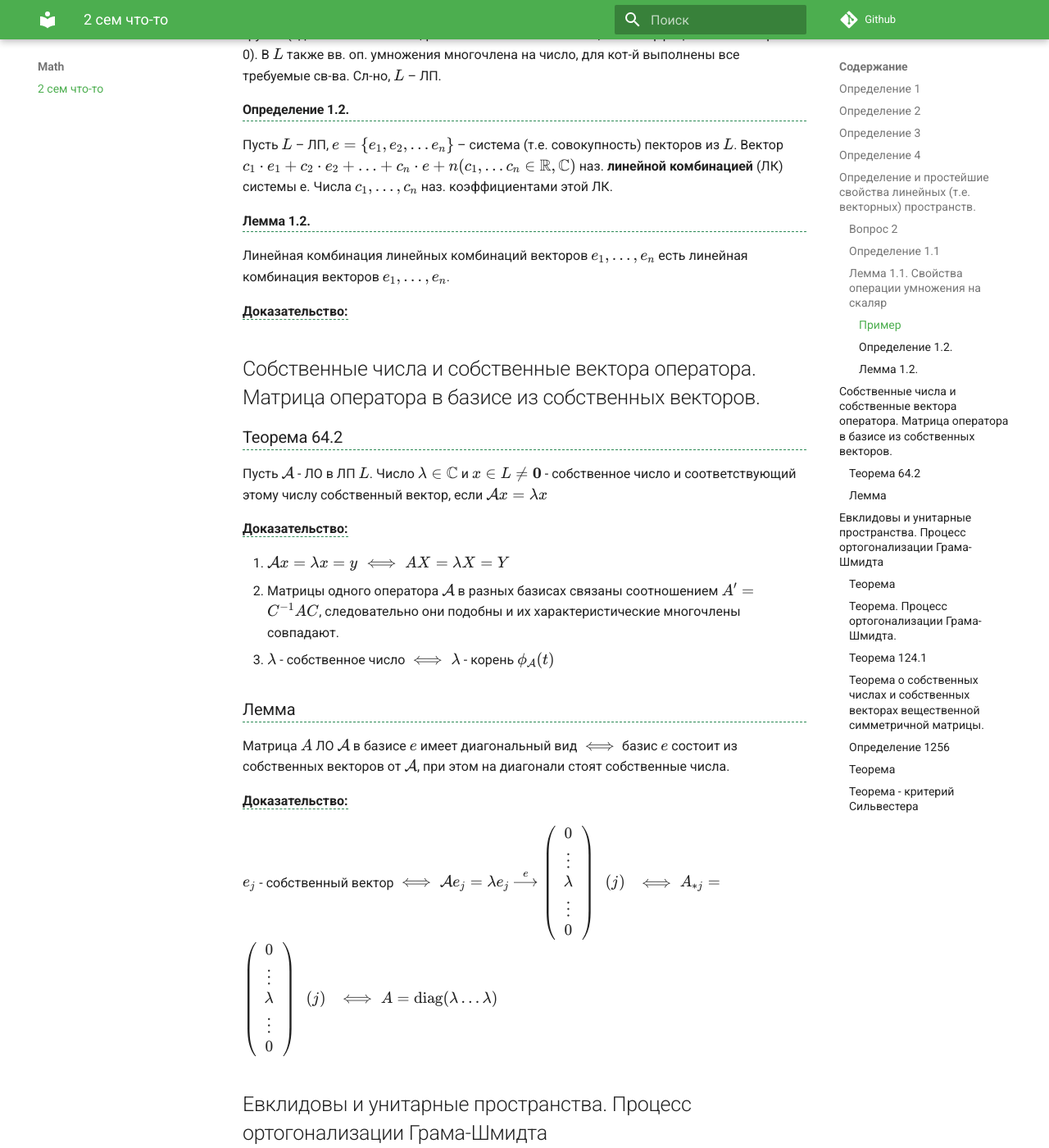
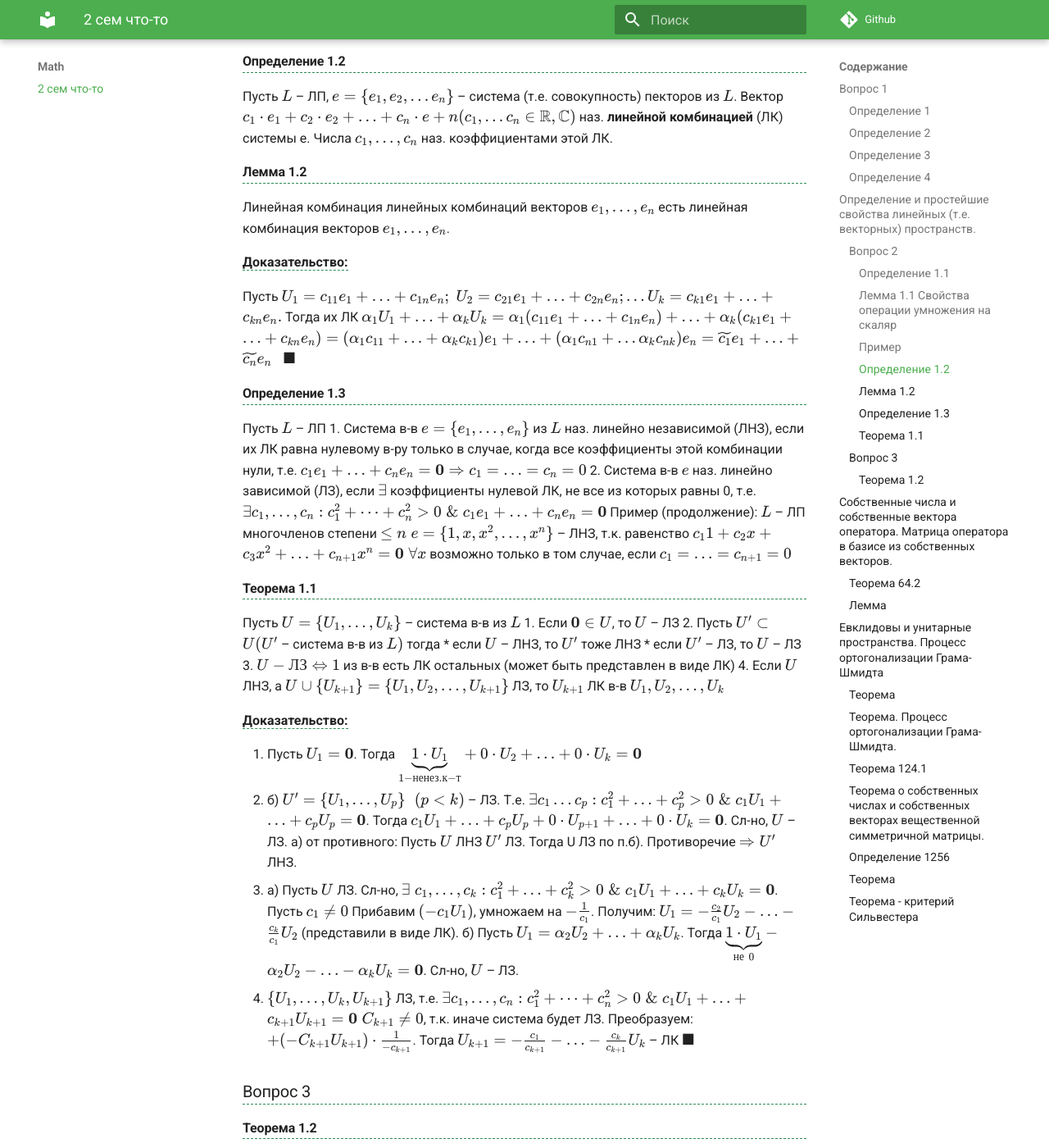
Before and after one commit to dotCirill/Durka, an MkDocs documentation site: the page built from docs/math/a.md, in a window 1280 px wide and 1400 px high, scrolled down 2220 px. Shown: the whole window at 82% size. Built offline with MkDocs 1.6.1 and Material for MkDocs 9.7.7, drawn with Linux system fonts in a browser that asks for light colours; nearby versions of some CDN libraries; comment, search, counter and statistics services are not loaded; some of the changed text lies outside the part shown.

Commit message:
2 q-tion

```diff
--- a/docs/math/a.md
+++ b/docs/math/a.md
@@ -1,8 +1,8 @@
 ---
 title: 2 сем что-то
 ---
-
-### Определение 1
+###Вопрос 1
+#### Определение 1
 
 Пусть $A$ -- множество мат. объектов. Пусть задано отображение  $f:(A\times A)\to A$, т.е. правило, сопоставляющее паре элеметнов $(a,b), a \in A, b \in A$ некоторый элемент (н.э.) $c \in A$. Тогда говорят, что в $A$
  введена бинарная операция.
@@ -19,10 +19,10 @@ title: 2 сем что-то
 1. Если $\exists$ н.э., то он $\exists!$.
 2. Если $\exists$ эл. $-a$, противоположный $a$, то он $\exists!$
 
-### Определение 2
+#### Определение 2
 Пусть в $A$ вв-на б.о. Если она обладает св-вами 2, 3, 4, то $A$ наз. **группой**. Если ещё и выполнено св-во 1, то $A$ наз. **абелевой группой**
 
-### Определение 3
+#### Определение 3
 Пусть в $A$ вв-на б.о. $\circ$, отн. кот-й $A$ -- абелева группа. Пусть в $A$ вв-на б.о. $\ast$, и эти операции связаны св-вом:
 
 1. Дистрибутивность слева: $(a \circ b) \ast c = (a \ast c) \circ (b \ast c)$
@@ -30,7 +30,7 @@ title: 2 сем что-то
 
 Тогда $A$ -- **кольцо**.
 
-### Определение 4
+#### Определение 4
 Пусть выполнено опр.3 и кроме того $\ast$ обладает свойствами:
 
 1. Коммутативность: $a \ast b = b \ast a$
@@ -41,7 +41,7 @@ title: 2 сем что-то
 
 ## Определение и простейшие свойства линейных (т.е. векторных) пространств.
 ### Вопрос 2
-### Определение 1.1
+#### Определение 1.1
 
 Пусть $L$ -- множество мат. об-в, в кот-м введена операцися сложения, отн. кот-й $L$ -- абелева группа. Пусть кроме того в $L$ вв. оп. умножения на скаляр (из $\mathbb{R, C}$, т.е. числа), обл. свойствами:
 
@@ -52,7 +52,7 @@ title: 2 сем что-то
 
 Тогда $L$ наз. **линейным** ($\Leftrightarrow$ векторным) **пространством**. Эл-ты $L$ наз. векторами.
 
-### Лемма 1.1. Свойства операции умножения на скаляр
+#### Лемма 1.1 Свойства операции умножения на скаляр
 1. $0 \cdot x =$ **0**  $\forall x \in L \hspace{0.25cm} (0 \cdot x = v \in L; \exists (-v) \hspace{1cm} (0 \cdot x) = (0+0) \cdot x = 0 \cdot x + 0 \cdot x$ т.е. $v+v=v/+(-v) \Leftrightarrow -v+v+v=-v+v \Leftrightarrow v=\textbf{0} => \textbf{0} = 0 \cdot x)$
 2. $\alpha \cdot 0 = \bold{0} \hspace{1cm} \forall \alpha \in\mathbb{R, C}$
 3. $\alpha \cdot x = \bold{0} \Leftrightarrow$
@@ -68,12 +68,42 @@ $\left[
 1. Пусть $U = c \cdot x (c \in\mathbb{R, C}, x \in L)$. Тогда $-U=(-c) \cdot x$. В частности, $-x = -1 \cdot x  \hspace{1cm} 0 \cdot x = (c-c)\cdot x = c\cdot x-c\cdot x$. Сл-но, $-U = -c \cdot x$
 #### Пример
 Пусть $L$ -- множество многочленов степени $\le n$. В $L$ вв. оп. $+$, отн. кот. $L$ -- абелева группа (здесь **0** -- многочлен, равный $0 \forall x$ или многочлен, все коэффициенты кот-го равны 0). В $L$ также вв. оп. умножения многочлена на число, для кот-й выполнены все требуемые св-ва. Сл-но, $L$ -- ЛП.
-#### Определение 1.2.
+#### Определение 1.2
 Пусть $L$ -- ЛП, $e = \{e_1, e_2, \dots e_n\}$ -- система (т.е. совокупность) пекторов из $L$. Вектор $c_1\cdot e_1+c_2\cdot e_2+\ldots+c_n\cdot e+n (c_1, \ldots c_n \in \mathbb{R, C})$ наз. **линейной комбинацией** (ЛК) системы e. Числа  $c_1, \ldots, c_n$ наз. коэффициентами этой ЛК.
-#### Лемма 1.2.
+#### Лемма 1.2
 Линейная комбинация линейных комбинаций векторов $e_1, \ldots, e_n$ есть линейная комбинация векторов $e_1, \ldots, e_n$.
 
 <span class="stitle"> Доказательство: </span>
+
+Пусть $U_1 = c_{11}e_1+\ldots +c_{1n}e_n;\hspace{0.1cm}U_2 = c_{21}e_1+\ldots +c_{2n}e_n; \ldots  U_k = c_{k1}e_1+\ldots +c_{kn}e_n.$ Тогда их ЛК $\alpha_1U_1+\ldots +\alpha_kU_k=\alpha_1(c_{11}e_1+\ldots +c_{1n}e_n)+\ldots+\alpha_k(c_{k1}e_1+\ldots+c_{kn}e_n)=(\alpha_1c_{11}+\ldots+\alpha_kc_{k1})e_1 + \ldots + (\alpha_1c_{n1}+\ldots\alpha_kc_{nk})e_n=\widetilde{c_1}e_1+\ldots+\widetilde{c_n}e_n \hspace{0.25cm}\blacksquare$
+
+#### Определение 1.3
+Пусть $L$ -- ЛП
+1. Система в-в $e = \{e_1,\ldots,e_n \}$ из $L$ наз. линейно независимой (ЛНЗ), если их ЛК равна нулевому в-ру только в случае, когда все коэффициенты этой комбинации нули, т.е. $c_1e_1+\ldots+c_ne_n=\bold0 \Rightarrow c_1=\ldots=c_n=0$
+2. Система в-в $e$ наз. линейно зависимой (ЛЗ), если $\exists$ коэффициенты нулевой ЛК, не все из которых равны 0, т.е. $\exists c_1,\ldots,c_n: c_1^2+\dots+c_n^2>0\hspace{0.1cm}\& \hspace{0.1cm}c_1e_1+\ldots+c_ne_n=\bold0$
+Пример (продолжение): $L$ -- ЛП многочленов степени $\le n\hspace{0.1cm}e= \{1, x, x^2,\ldots,x^n\}$ -- ЛНЗ, т.к. равенство $c_11+c_2x+c_3x^2+\ldots+c_{n+1}x^n = \bold0\hspace{0.1cm}\forall x$ возможно только в том случае, если $c_1=\ldots=c_{n+1}=0$
+
+#### Теорема 1.1
+Пусть $U=\{U_1,\ldots,U_k\}$ -- система в-в из $L$
+1. Если $\bold0\in U$, то $U$ -- ЛЗ
+2. Пусть $U'\subset U (U'$ -- система в-в из $L)$ тогда
+   * если $U$ -- ЛНЗ, то $U'$ тоже ЛНЗ
+   * если $U'$ -- ЛЗ, то $U$ -- ЛЗ
+3. $U - ЛЗ \Leftrightarrow 1$ из в-в есть ЛК остальных (может быть представлен в виде ЛК)
+4. Если $U$ ЛНЗ, а $U \cup \{U_{k+1}\} = \{U_1, U_2,\ldots,U_{k+1}\}$ ЛЗ, то $U_{k+1}$ ЛК в-в $U_1,U_2,\ldots,U_k$
+
+<span class="stitle"> Доказательство: </span>
+
+1. Пусть $U_1 = \bold0$. Тогда $\underbrace{1\cdot U_1}_{1-ненез. к-т}+0\cdot U_2+\ldots+0\cdot U_k = \bold0$
+2. б) $U' = \{U_1,\ldots,U_p\}\hspace{0.2cm}(p<k)$ -- ЛЗ. Т.е. $\exists c_1\ldots c_p: c_1^2+\ldots+c_p^2 >0\hspace{0.1cm}\&\hspace{0.1cm} c_1U_1+\ldots+c_pU_p=\bold0$.
+Тогда $c_1U_1+\ldots+c_pU_p+0\cdot U_{p+1}+\ldots+0\cdot U_k = \bold0$. Сл-но, $U$ -- ЛЗ.
+а) от противного: Пусть $U$ ЛНЗ $U'$ ЛЗ. Тогда U ЛЗ по п.б). Противоречие $\Rightarrow U'$ ЛНЗ.
+3. а) Пусть $U$ ЛЗ. Сл-но, $\exists\hspace{0.1cm} c_1,\ldots,c_k:c_1^2+\ldots+c_k^2>0\hspace{0.1cm}\&\hspace{0.1cm}c_1U_1+\ldots+c_kU_k=\bold0$. Пусть $c_1 \ne 0$ Прибавим $(-c_1U_1)$,  умножаем на $-\frac{1}{c_1}$. Получим: $U_1=-\frac{c_2}{c_1}U_2-\ldots-\frac{c_k}{c_1}U_2$ (представили в виде ЛК).
+б) Пусть $U_1 = \alpha_2U_2+\ldots+\alpha_kU_k$. Тогда $\underbrace{1\cdot U_1}_{не\hspace{0.1cm}0}-\alpha_2U_2-\ldots-\alpha_kU_k=\bold0$. Сл-но, $U$ -- ЛЗ.
+4. $\{U_1,\ldots,U_k,U_{k+1}\}$ ЛЗ, т.е. $\exists c_1,\ldots,c_n: c_1^2+\dots+c_n^2>0\hspace{0.1cm}\& \hspace{0.1cm}c_1U_1+\ldots+c_{k+1}U_{k+1}=\bold0\hspace{0.1cm}C_{k+1}\ne0$, т.к. иначе система будет ЛЗ. Преобразуем: $+(-C_{k+1}U_{k+1})\cdot \frac{1}{-c_{k+1}}$. Тогда $U_{k+1}=-\frac{c_1}{c_{k+1}}-\ldots-\frac{c_k}{c_{k+1}}U_k$ -- ЛК $\blacksquare$
+
+### Вопрос 3
+#### Теорема 1.2
 
 ## Собственные числа и собственные вектора оператора. Матрица оператора в базисе из собственных векторов.
 
```
